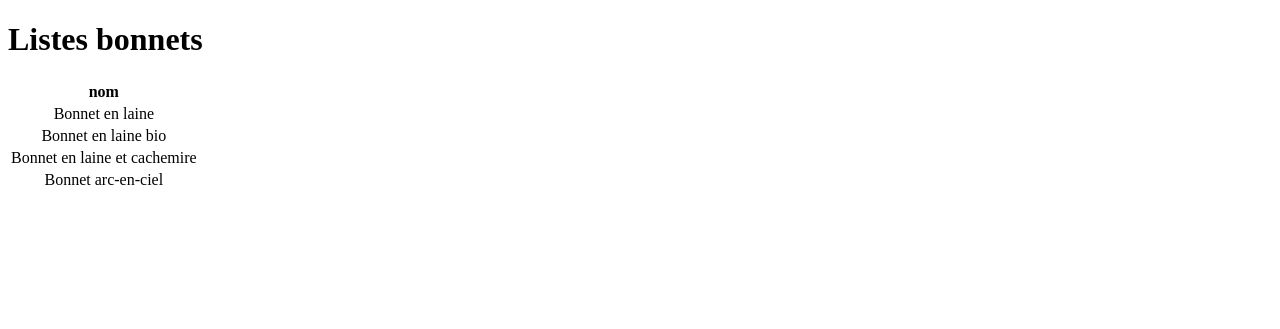
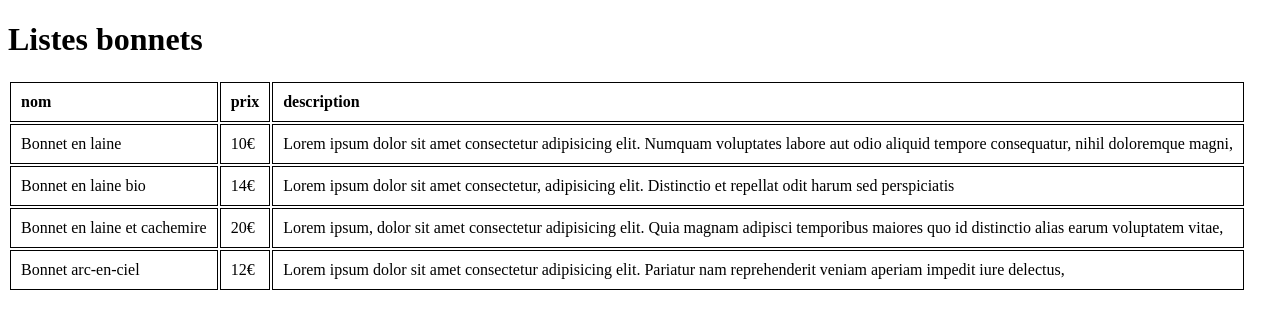
Before and after one commit to Adil-be/beanies, a PHP site: page / in a window 1280 px wide. Shown: the top 329 px of the page. Run offline with PHP 8.4, Linux system fonts and the light colour scheme.

Commit message:
ajout collones prix et description

```diff
--- a/css/style.css
+++ b/css/style.css
@@ -1,3 +1,8 @@
 table {
-  text-align: center;
+  text-align: left;
 }
+table td,
+table th {
+  border: 1px solid black;
+  padding: 10px;
+}
--- a/index.php
+++ b/index.php
@@ -1,5 +1,20 @@
 <?php
-$BeaniesTab =["Bonnet en laine", "Bonnet en laine bio","Bonnet en laine et cachemire", "Bonnet arc-en-ciel"]
+$BeaniesTab =[
+    ['name'=>"Bonnet en laine",
+    'prix'=> 10,
+    'description'=>"Lorem ipsum dolor sit amet consectetur adipisicing elit. Numquam voluptates labore aut odio aliquid tempore consequatur, nihil doloremque magni,"],
+
+    ['name'=>"Bonnet en laine bio",
+    'prix'=> 14,
+    'description'=>"Lorem ipsum dolor sit amet consectetur, adipisicing elit. Distinctio et repellat odit harum sed perspiciatis"],
+
+    ['name'=>"Bonnet en laine et cachemire",
+    'prix'=> 20,
+    'description'=>"Lorem ipsum, dolor sit amet consectetur adipisicing elit. Quia magnam adipisci temporibus maiores quo id distinctio alias earum voluptatem vitae,"],
+
+    ['name'=>"Bonnet arc-en-ciel",
+    'prix'=> 12,
+    'description'=>"Lorem ipsum dolor sit amet consectetur adipisicing elit. Pariatur nam reprehenderit veniam aperiam impedit iure delectus,"]]
 ?>
 
 <!DOCTYPE html>
@@ -14,13 +29,16 @@ $BeaniesTab =["Bonnet en laine", "Bonnet en laine bio","Bonnet en laine et cache
 <body>
     <h1>Listes bonnets</h1>
     <table>
-        <tr><th>nom</th></tr>
+        <tr><th>nom</th><th>prix</th><th>description</th></tr>
 
     <?php
     foreach($BeaniesTab as $beanie){
         ?>
-        <tr><td><?php echo $beanie ?> </td></tr>
-
+        <tr>
+            <td><?php echo $beanie['name'] ?> </td>
+            <td><?php echo $beanie['prix']."€" ?> </td>
+            <td><?php echo $beanie['description'] ?> </td>
+        </tr>
         <?php
     }
     ?>
```
